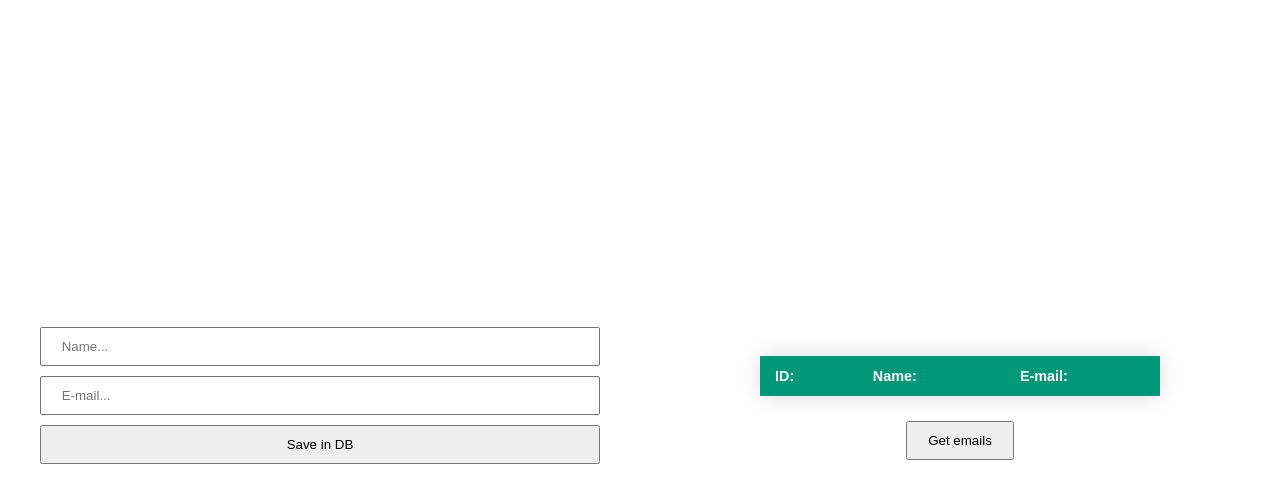
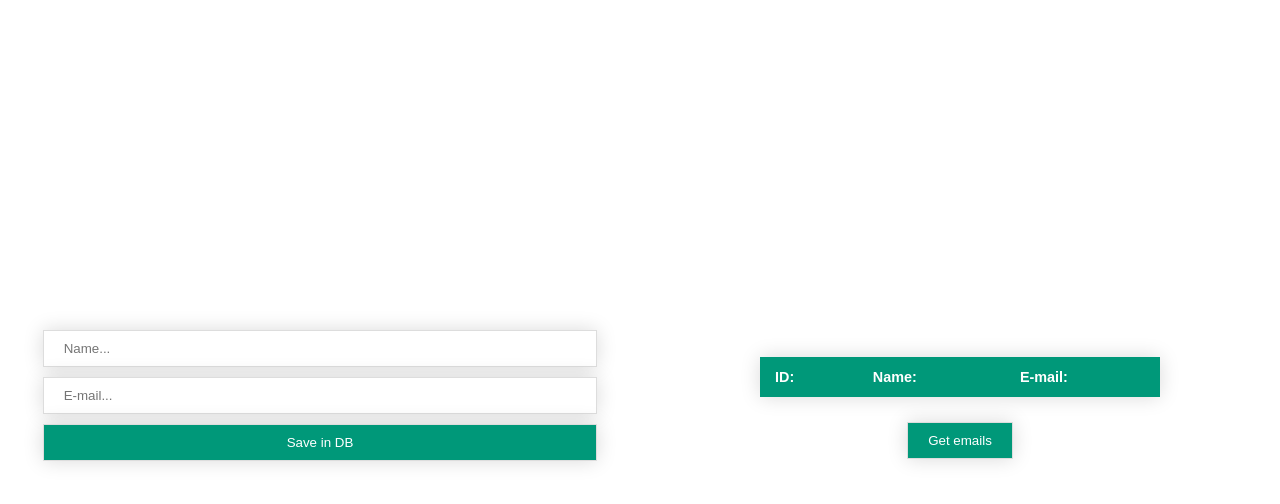
Before and after one commit to hvma411/Python-MySql, a Flask app: page / in a window 1280 px wide. Shown: the top 504 px of the page. Run offline with Flask 2, Linux system fonts and the light colour scheme; data that the repository does not hold is empty.

Commit message:
few changes in app

```diff
--- a/static/getJSON.js
+++ b/static/getJSON.js
@@ -10,6 +10,7 @@
                 return response.json()
             })
             .then((data) => {
+                console.log(typeof(data))
                 updateTable(data)
             })
             .catch((err) => {
--- a/static/sendJSON.js
+++ b/static/sendJSON.js
@@ -17,6 +17,9 @@
 
         let jsonFile = JSON.stringify(formObj)
 
+        if (formObj.name.length < 1 || formObj.email.length < 1) {
+            alert("Type some data in all fields!")
+        } else {
             fetch('http://localhost:5000/addEmail', {
                 method: 'POST',
                 headers: {
@@ -27,7 +30,12 @@
                 body: jsonFile
             })
             .then((res) => {
-            console.log(res)
+                inputName.value = ""
+                inputEmail.value = ""
+            })
+            .catch((err) => {
+                console.log(err)
+            })
+        }
     })
 })
-})
--- a/static/styles.css
+++ b/static/styles.css
@@ -73,6 +73,20 @@
     width: 100%;
     padding: 10px 20px;
     margin-bottom: 10px;
+    outline: none;
+    border: none;
+    border: 1px solid #dddddd;
+    box-shadow: 0 0 20px rgba(0, 0, 0, 0.15);
+}
+
+button {
+    background-color: #009879;
+    color: #ffffff;
+    cursor: pointer
+}
+
+button:active {
+    transform: translateY(1px);
 }
 
 .get-btn {
```
Also changed, not shown: main.py (+6 -3 lines). Lines whose indentation alone changed are shown as unchanged.
